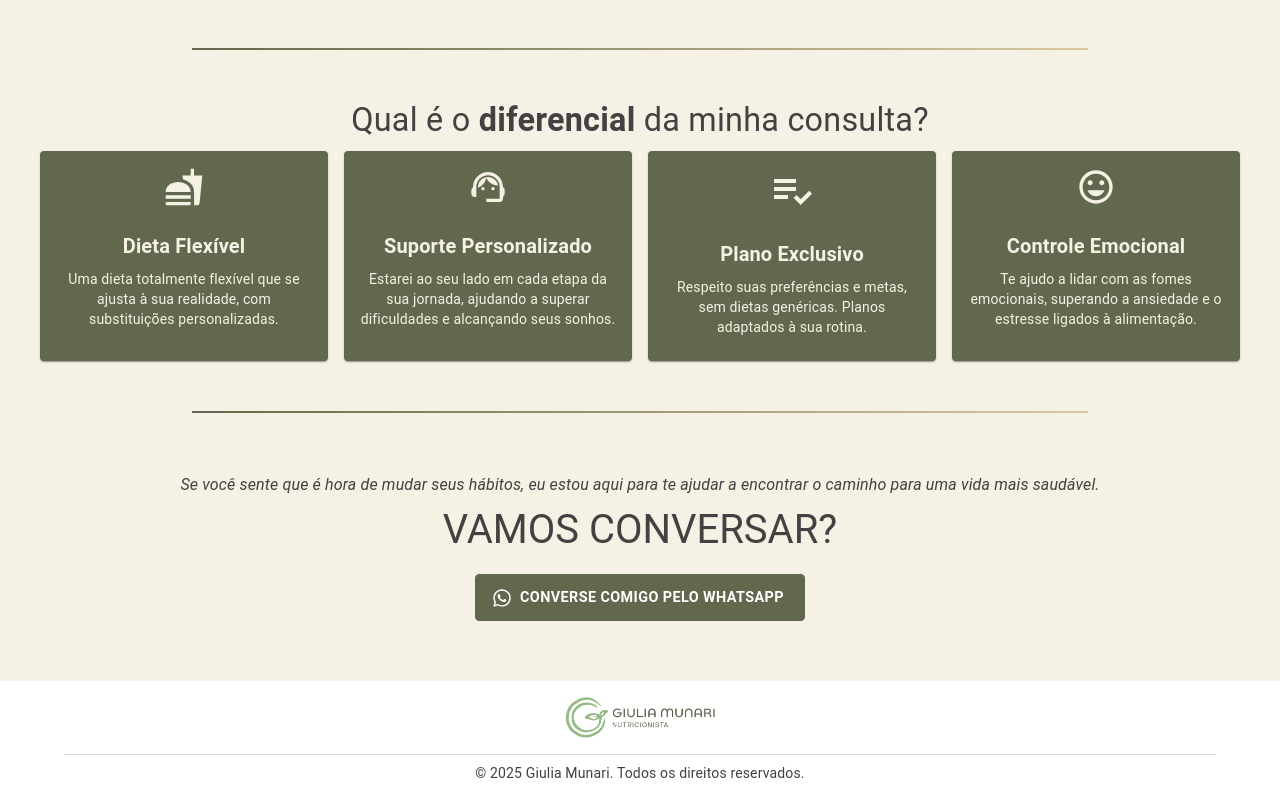
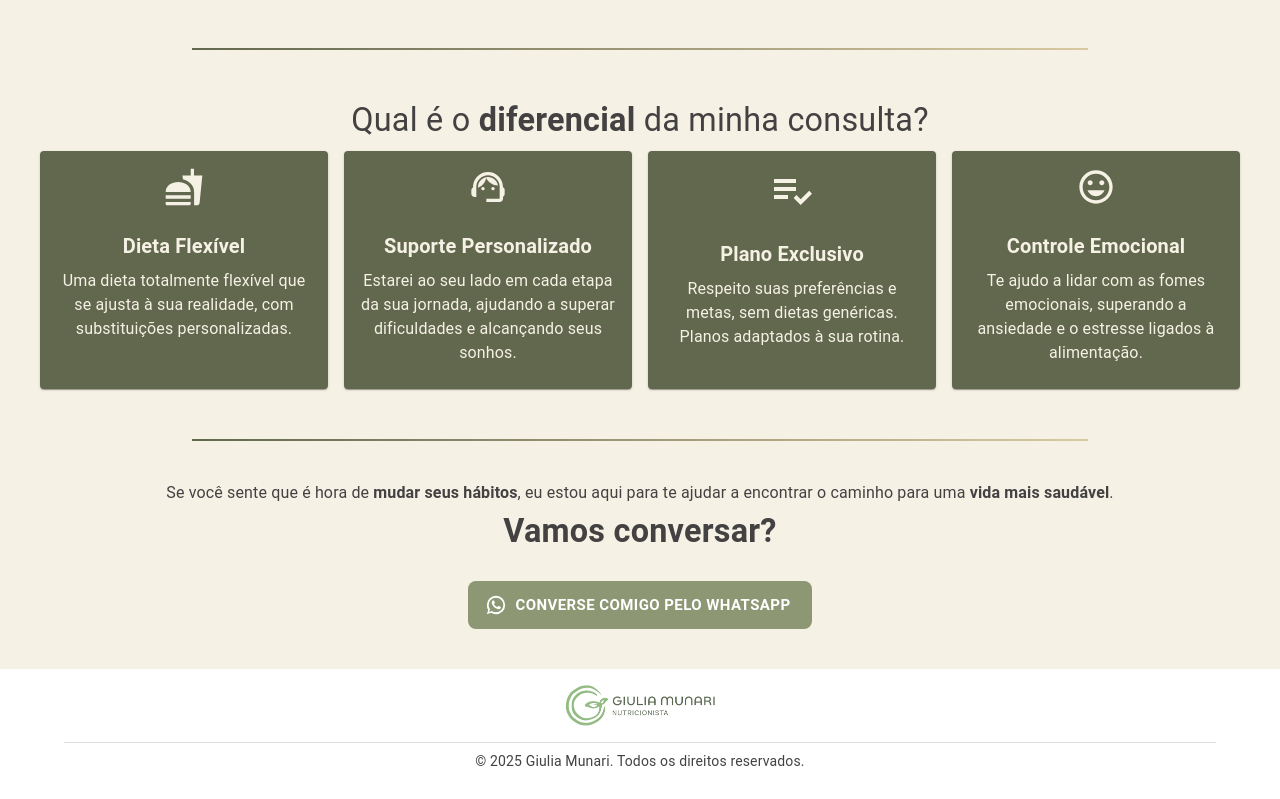
Before and after one commit to lcyuri/giu-munari-nutri, a React (Create React App) app: page / in a window 1280 px wide. Shown: the part 1873-2672 px from the top of the page. Built offline with nearby package versions, Linux system fonts and the light colour scheme; a web font is replaced by a local one.

Commit message:
Refactoring contact page

```diff
--- a/src/App.tsx
+++ b/src/App.tsx
@@ -7,8 +7,15 @@ import Contact from './components/Contact';
 import Footer from './components/Footer';
 import WhatsAppButton from './components/WhatsAppButton';
 import { createTheme, responsiveFontSizes, ThemeProvider } from '@mui/material/styles';
+import { BUTTON_STYLE_SETTINGS } from './constants/genericConstants';
 
-let theme = createTheme();
+let theme = createTheme({
+  components: {
+    MuiButton: BUTTON_STYLE_SETTINGS,
+    MuiIconButton: BUTTON_STYLE_SETTINGS
+  }
+});
+
 theme = responsiveFontSizes(theme);
 
 const App: React.FC = () => {
@@ -68,7 +75,7 @@ const App: React.FC = () => {
         <div id='footer'>
           <Footer />
         </div>
-        <WhatsAppButton isButtonVisible={showWhatsApp} />
+        <WhatsAppButton isButtonVisible={showWhatsApp} variant='floating'/>
       </div>
     </ThemeProvider>
 
--- a/src/components/Advantage.tsx
+++ b/src/components/Advantage.tsx
@@ -96,7 +96,7 @@ const Advantage: React.FC = () => {
                 >
                   <strong>{card.title}</strong>
                 </Typography>
-                <Typography variant='body2' align='center'>
+                <Typography variant='body1' align='center'>
                   {card.content}
                 </Typography>
               </CardContent>
--- a/src/components/Contact.tsx
+++ b/src/components/Contact.tsx
@@ -1,8 +1,6 @@
 import React from 'react';
-import { Box, Button, Container, Typography } from '@mui/material';
-import { FaWhatsapp } from 'react-icons/fa';
-import { WHATS_APP_LINK } from '../constants/genericConstants';
-
+import { Box, Container, Grid2, Typography } from '@mui/material';
+import WhatsAppButton from './WhatsAppButton';
 interface ContactProps {
   isButtonVisible: boolean;
 }
@@ -10,51 +8,29 @@ interface ContactProps {
 const About: React.FC<ContactProps> = ({ isButtonVisible }) => {
   return (
     <Container
-      id='contact-container'
+      maxWidth='lg'
+      fixed
       sx={{
-        display: 'flex',
-        alignItems: 'center',
-        position: 'relative',
-        flexDirection: { xs: 'column', sm: 'row' },
-        padding: { xs: '50px 20px', sm: '60px 0', md: '60px 0' },
-        gap: { xs: '40px', sm: '30px', md: '150px' }
+        padding: {
+          xs: '40px 20px',
+          sm: '40px 0',
+          md: '40px 0',
+          lg: '40px 0',
+          xl: '40px 0'
+        }
       }}
     >
-      <Box sx={{ flex: 1, textAlign: 'center' }}>
-        <Typography variant='body1' sx={{ fontStyle: 'italic', marginBottom: '10px' }}>
-          Se você sente que é hora de mudar seus hábitos, eu estou aqui para te ajudar a encontrar o caminho para uma vida mais saudável.
+      <Grid2 alignItems='center' textAlign='center'>
+        <Typography variant='body1' gutterBottom>
+          Se você sente que é hora de <strong>mudar seus hábitos</strong>, eu estou aqui para te ajudar a encontrar o caminho para uma <strong>vida mais saudável</strong>.
         </Typography>
-        <Typography variant='h3' sx={{ fontSize: { xs: '1.5rem', sm: '2rem', md: '2.5rem' } }}>
-          VAMOS CONVERSAR?
+        <Typography variant='h4'>
+          <strong>Vamos conversar?</strong>
         </Typography>
-        <Box
-          sx={{
-            opacity: isButtonVisible ? 1 : 0,
-            animation: isButtonVisible ? 'fadeIn 0.5s ease-in-out' : 'fadeOut 0.5s ease-in-out',
-          }}
-        >
-          <Button
-            component='a'
-            href={WHATS_APP_LINK}
-            target='_blank'
-            variant='outlined'
-            startIcon={<FaWhatsapp />}
-            sx={{
-              fontWeight: 'bold',
-              color: '#fff',
-              borderColor: '#62684e',
-              backgroundColor: '#62684e',
-              transition: 'all 0.7s ease-out',
-              marginTop: '20px',
-              '&:hover': { transform: 'scale(1.05)' },
-              fontSize: { xs: '0.75rem', sm: '0.9rem' },
-              padding: { xs: '6px 12px', sm: '10px 20px' }
-            }}
-          >
-            CONVERSE COMIGO PELO WHATSAPP
-          </Button>
+        <Box marginTop='30px'>
+          <WhatsAppButton isButtonVisible={isButtonVisible} variant='full' />
         </Box>
-      </Box>
+      </Grid2>
     </Container>
   );
 };
--- a/src/components/WhatsAppButton.tsx
+++ b/src/components/WhatsAppButton.tsx
@@ -1,13 +1,18 @@
 import React from 'react';
-import { Box, IconButton } from '@mui/material';
+import { Box, IconButton, Button, useTheme, useMediaQuery } from '@mui/material';
 import WhatsAppIcon from '@mui/icons-material/WhatsApp';
 import { WHATS_APP_LINK } from '../constants/genericConstants';
 
 interface WhatsAppButtonProps {
-  isButtonVisible: boolean;
+  isButtonVisible?: boolean;
+  variant: 'floating' | 'full';
 }
 
-const WhatsAppButton: React.FC<WhatsAppButtonProps> = ({ isButtonVisible }) => {
+const WhatsAppButton: React.FC<WhatsAppButtonProps> = ({ isButtonVisible, variant }) => {
+  const theme = useTheme();
+  const isSmallScreen = useMediaQuery(theme.breakpoints.down('sm'));
+
+  if (variant === 'floating') {
     return (
       <Box
         sx={{
@@ -17,26 +22,57 @@ const WhatsAppButton: React.FC<WhatsAppButtonProps> = ({ isButtonVisible }) => {
           zIndex: 9999,
           opacity: isButtonVisible ? 1 : 0,
           animation: isButtonVisible ? 'fadeIn 0.5s ease-in-out' : 'fadeOut 0.5s ease-in-out',
-        '@media (max-width: 600px)': { bottom: 15, right: 15 },
-        '@media (max-width: 400px)': { bottom: 10, right: 10 },
+          '@media (max-width: 600px)': {
+            bottom: 15,
+            right: 15
+          },
+          '@media (max-width: 400px)': {
+            bottom: 10,
+            right: 10
+          }
         }}
       >
-      <IconButton
-        component='a'
+        <IconButton href={WHATS_APP_LINK} target='_blank' size='large'>
+          <WhatsAppIcon
+            sx={{
+              fontSize: {
+                xs: "24px",
+                sm: "30px",
+                md: "34px",
+                lg: "34px",
+                xl: "34px"
+              }
+            }}
+          />
+        </IconButton>
+      </Box>
+    );
+  }
+
+  return (
+    <Button
       href={WHATS_APP_LINK}
       target='_blank'
+      variant='outlined'
+      startIcon={<WhatsAppIcon />}
+      size={isSmallScreen ? 'medium' : 'large'}
       sx={{
-          backgroundColor: '#62684e',
-          transition: 'all 0.8s ease-out',
-          boxShadow: 3,
-          '&:hover': { transform: 'scale(1.05)', borderColor: '#62684e', backgroundColor: '#62684e' },
-          width: { xs: '50px', sm: '55px', md: '65px' },
-          height: { xs: '50px', sm: '55px', md: '65px' },
+        border: 0,
+        borderRadius: '8px',
+        fontWeight: 'bold',
+        opacity: isButtonVisible ? 1 : 0,
+        animation: isButtonVisible ? 'fadeIn 0.5s ease-in-out' : 'fadeOut 0.5s ease-in-out',
+        height: {
+          xs: "40px",
+          sm: "44px",
+          md: "48px",
+          lg: "48px",
+          xl: "48px"
+        }
       }}
     >
-        <WhatsAppIcon sx={{ color: 'white', fontSize: { xs: 22, sm: 26, md: 30 } }} />
-      </IconButton>
-    </Box>
+      CONVERSE COMIGO PELO WHATSAPP
+    </Button>
   );
 };
 
--- a/src/constants/genericConstants.ts
+++ b/src/constants/genericConstants.ts
@@ -41,3 +41,16 @@ export const FEEDBACK_SETTINGS = {
     }
   ],
 };
+
+export const BUTTON_STYLE_SETTINGS = {
+  styleOverrides: {
+    root: {
+      backgroundColor: '#8d9773',
+      color: '#fff',
+      transition: 'background 0.3s',
+      '&:hover': {
+        backgroundColor: '#62684e'
+      }
+    }
+  }
+}
```
Lines whose indentation alone changed are shown as unchanged.
